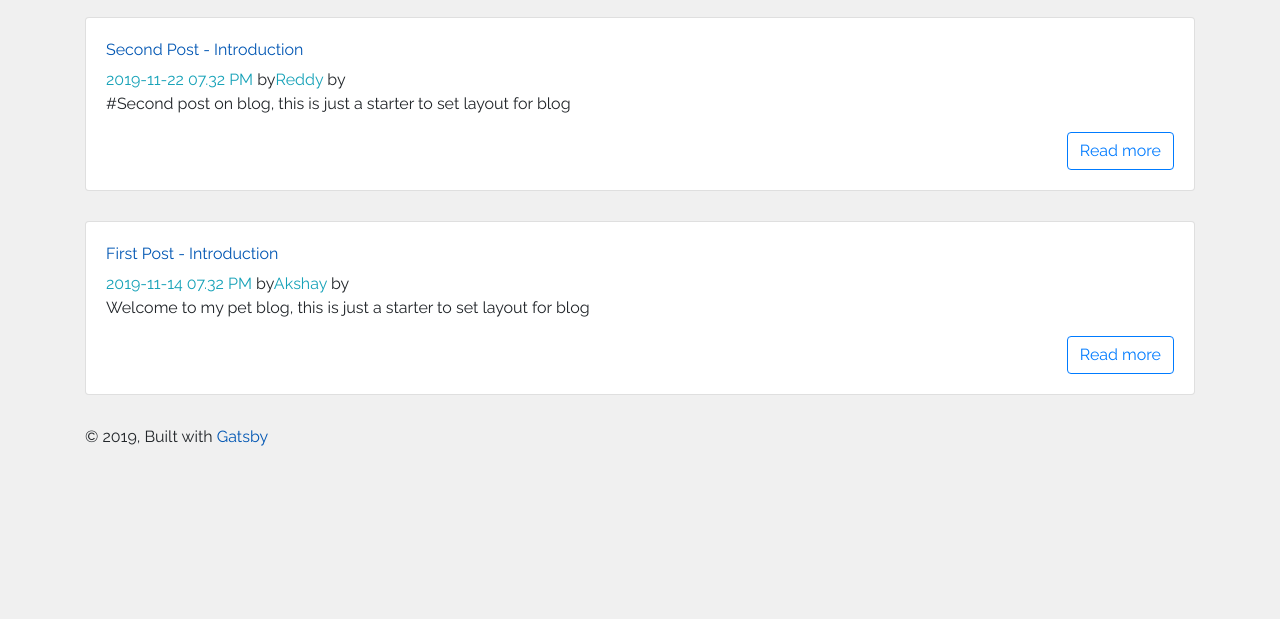
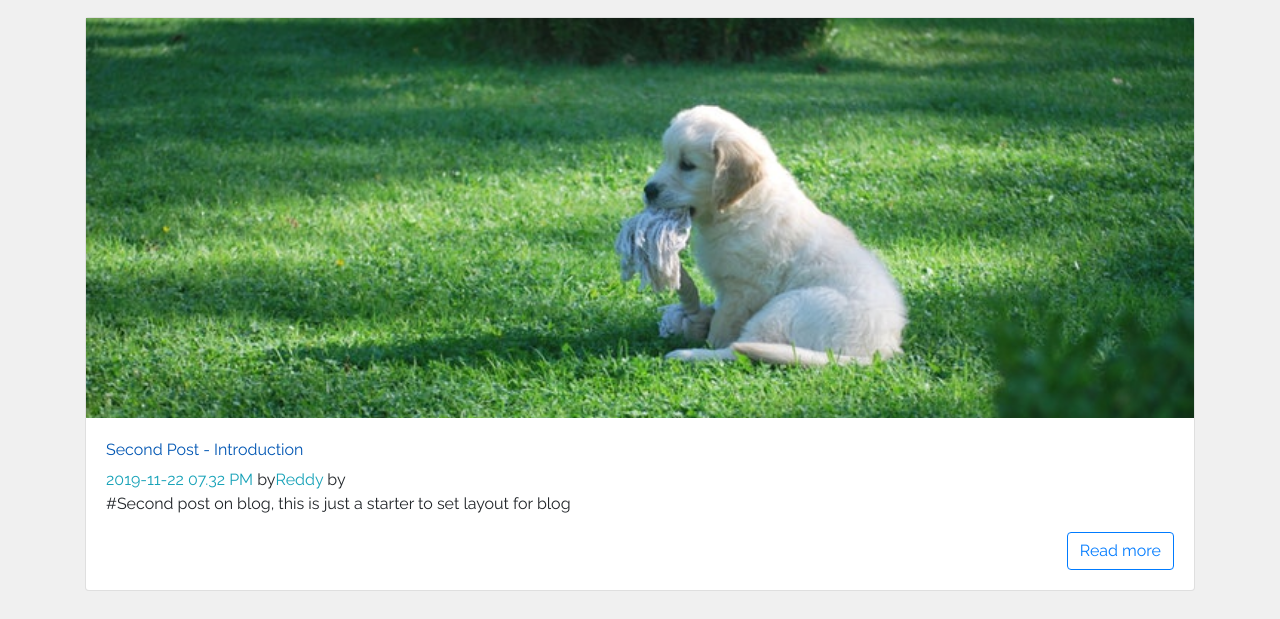
Before and after one commit to appdevdude7/puppyguide, a Gatsby site: page / in a window 1280 px wide. Shown: the part 160-779 px from the top of the page. Built offline with nearby package versions, Linux system fonts and the light colour scheme; Gatsby itself is replaced by a stand-in of ours.

Commit message:
added thumbnails and style changes

```diff
--- a/src/components/Post.js
+++ b/src/components/Post.js
@@ -1,10 +1,12 @@
 import React from "react"
 import { Link } from "gatsby"
+import Img from 'gatsby-image'
 
 import {Card, CardTitle, CardText, CardSubtitle, CardBody} from "reactstrap"
 
-const Post = ({title, author, path, date, body}) => (
+const Post = ({title, author, path, date, body, fluid}) => (
   <Card>
+      <Img className="card-image-top" fluid={fluid} />
     <CardBody>
         <CardTitle>
            <Link to={path}> {title}</Link>
--- a/src/pages/index.js
+++ b/src/pages/index.js
@@ -19,6 +19,7 @@ const IndexPage = () => (
               path={node.frontmatter.path}
               date={node.frontmatter.date}
               body={node.excerpt}
+              fluid={node.frontmatter.image.childImageSharp.fluid}
               />
           ))}
         </div>
@@ -39,6 +40,13 @@ const indexQuery = graphql`
             date
             author
             path
+            image{
+              childImageSharp{
+                fluid(maxWidth:600){
+                  ...GatsbyImageSharpFluid
+                }
+              }
+            }
           }
           excerpt
         }
--- a/src/pages/posts/001-first-post.md
+++ b/src/pages/posts/001-first-post.md
@@ -3,6 +3,7 @@ title: 'First Post - Introduction'
 date : 2019-11-14 07.32 PM
 author : 'Akshay'
 path: '/first-post'
+image: ../../images/third.jpg
 ---
 
 Welcome to my pet blog, this is just a starter to set layout for blog
--- a/src/pages/posts/002-second-post.md
+++ b/src/pages/posts/002-second-post.md
@@ -3,6 +3,7 @@ title: 'Second Post - Introduction'
 date : 2019-11-22 07.32 PM
 author : 'Reddy'
 path: '/second-post'
+image: ../../images/second.jpg
 ---
 
 #Second post on blog, this is just a starter to set layout for blog
--- a/src/styles/_base.scss
+++ b/src/styles/_base.scss
@@ -4,6 +4,9 @@
   body {
     background-color: $light-gray;
     font-family: $site-font;
+    margin: 0;
+    padding: 0;
+    box-sizing: border-box;
   }
   a {
     color: #0056b3;
@@ -11,9 +14,6 @@
       color: #007bff;
       text-decoration: none;
     }
-  }
-  body {
-    font-family: $site-font;
   }
   h1 {
     margin-bottom: 20px;
--- a/src/styles/_card.scss
+++ b/src/styles/_card.scss
@@ -10,3 +10,7 @@
       margin-right: 10px;
     }
   }
+
+.card-image-top{
+  height: 400px;
+}
```
